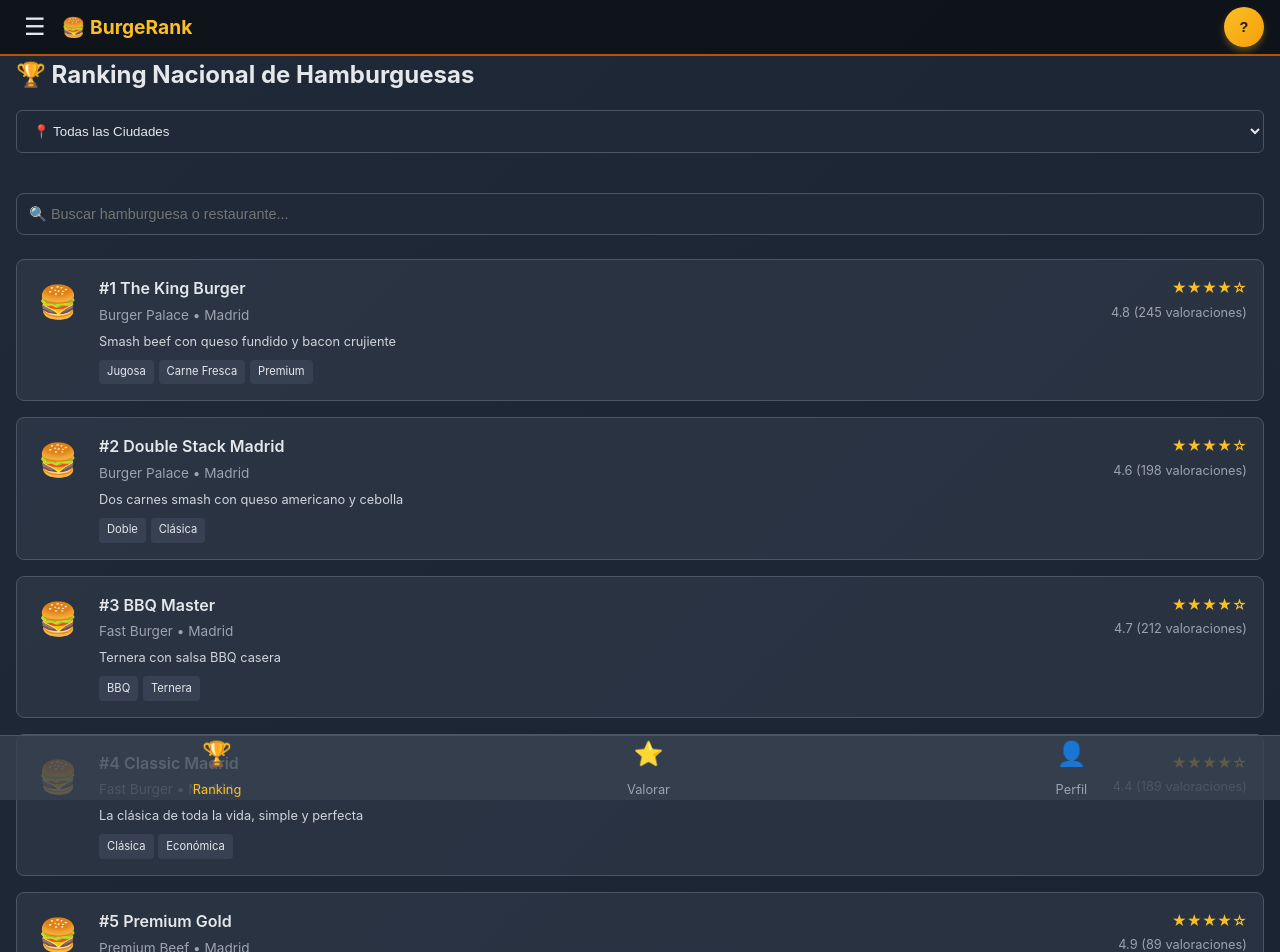
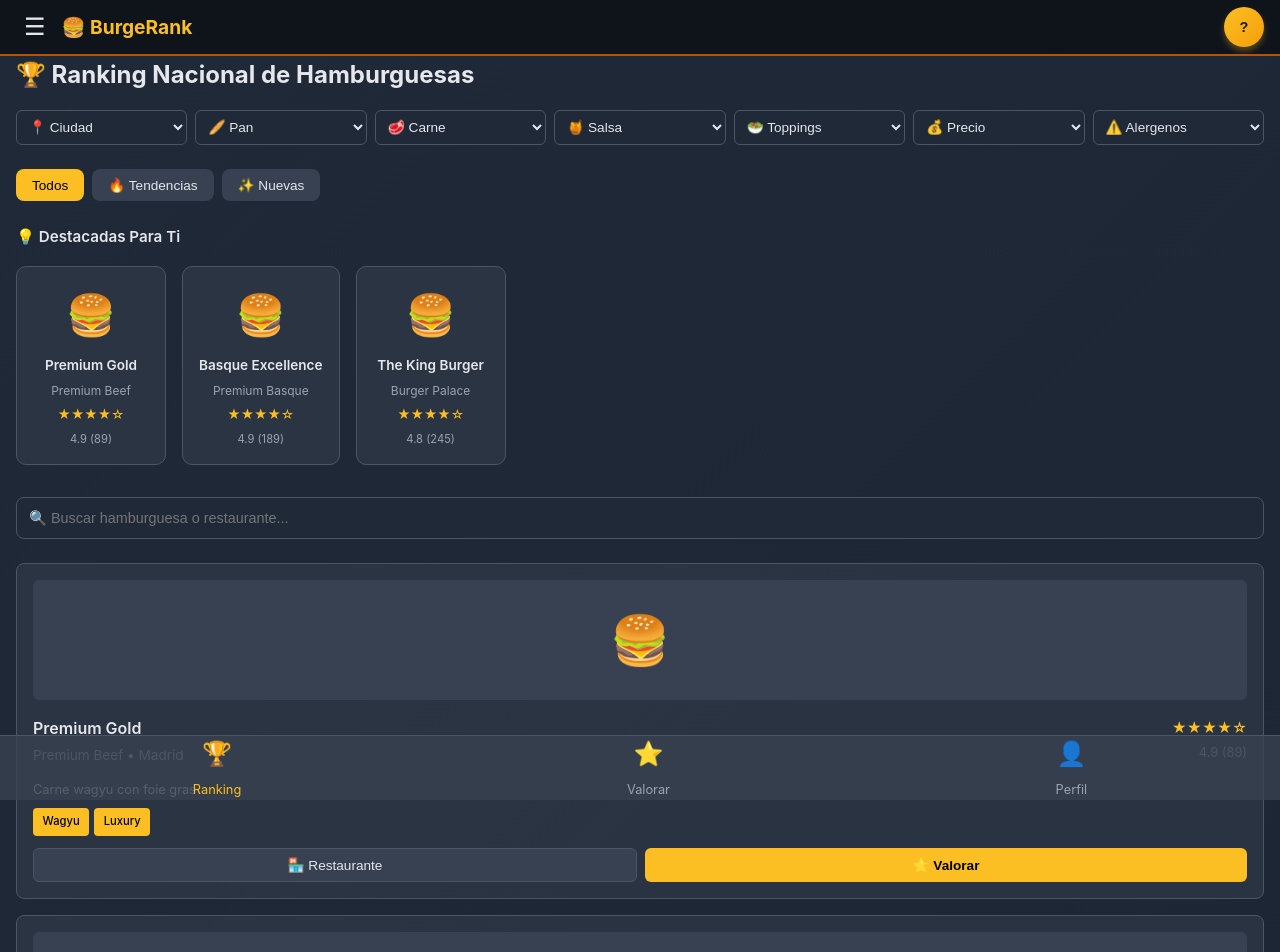
Before and after one commit to Espimo/burgerank, a Next.js app: page /ranking in a window 1280 px wide. Shown: the top 952 px of the page. Built offline with nearby package versions, Linux system fonts and the light colour scheme.

Commit message:
feat: complete ranking page with filters, views, slider, and fix rate wizard step visibility

```diff
--- a/app/ranking/page.tsx
+++ b/app/ranking/page.tsx
@@ -10,6 +10,8 @@ export default function RankingPage() {
   const [sidebarOpen, setSidebarOpen] = useState(false)
   const [selectedCity, setSelectedCity] = useState('')
   const [searchQuery, setSearchQuery] = useState('')
+  const [viewMode, setViewMode] = useState('todos') // 'todos', 'tendencias', 'nuevas'
+  const [scrollPosition, setScrollPosition] = useState(0)
 
   const handleMenuClick = () => {
     setSidebarOpen(true)
@@ -20,13 +22,24 @@ export default function RankingPage() {
   }
 
   // Filter burgers based on city and search
-  const filteredBurgers = burgers.filter(burger => {
+  let filteredBurgers = burgers.filter(burger => {
     const matchCity = !selectedCity || burger.city === selectedCity
     const matchSearch = !searchQuery ||
       burger.name.toLowerCase().includes(searchQuery.toLowerCase()) ||
       burger.restaurant.toLowerCase().includes(searchQuery.toLowerCase())
     return matchCity && matchSearch
   })
+
+  // Sort based on view mode
+  if (viewMode === 'todos') {
+    filteredBurgers = [...filteredBurgers].sort((a, b) => b.rating - a.rating)
+  } else if (viewMode === 'tendencias') {
+    // Tendencias: por rating pero reciente (simulado con reviews)
+    filteredBurgers = [...filteredBurgers].sort((a, b) => b.rating - a.rating || b.reviews - a.reviews)
+  } else if (viewMode === 'nuevas') {
+    // Nuevas: ordenadas por posición descendente (más nuevas primero)
+    filteredBurgers = [...filteredBurgers].sort((a, b) => b.position - a.position)
+  }
 
   const renderStars = (rating: number) => {
     const stars = []
@@ -36,6 +49,18 @@ export default function RankingPage() {
     return stars.join('')
   }
 
+  const handleScrollSlider = (direction: 'left' | 'right') => {
+    const slider = document.getElementById('featured-slider')
+    if (slider) {
+      const newPos = scrollPosition + (direction === 'left' ? -200 : 200)
+      slider.scrollLeft = newPos
+      setScrollPosition(newPos)
+    }
+  }
+
+  // Get top 3 featured burgers
+  const featuredBurgers = [...burgers].sort((a, b) => b.rating - a.rating).slice(0, 3)
+
   return (
     <div className="container">
       <TopBar onMenuClick={handleMenuClick} />
@@ -44,20 +69,127 @@ export default function RankingPage() {
       <div className="main">
         <h2 className="text-2xl font-bold mb-4">🏆 Ranking Nacional de Hamburguesas</h2>
 
-        {/* Filtro por Ciudad */}
+        {/* Filtros principales */}
+        <div style={{ display: 'grid', gridTemplateColumns: 'repeat(auto-fit, minmax(100px, 1fr))', gap: '0.5rem', marginBottom: '1.5rem' }}>
+          <select className="filter-select" style={{ padding: '0.5rem', border: '1px solid #4b5563', backgroundColor: '#1f2937', color: '#e5e7eb', borderRadius: '0.375rem', cursor: 'pointer', fontSize: '0.85rem' }}>
+            <option>📍 Ciudad</option>
+            <option>Madrid</option>
+            <option>Barcelona</option>
+            <option>Valencia</option>
+            <option>Sevilla</option>
+            <option>Bilbao</option>
+          </select>
+          <select className="filter-select" style={{ padding: '0.5rem', border: '1px solid #4b5563', backgroundColor: '#1f2937', color: '#e5e7eb', borderRadius: '0.375rem', cursor: 'pointer', fontSize: '0.85rem' }}>
+            <option>🥖 Pan</option>
+            <option>Sésamo</option>
+            <option>Brioche</option>
+            <option>Mantequilla</option>
+          </select>
+          <select className="filter-select" style={{ padding: '0.5rem', border: '1px solid #4b5563', backgroundColor: '#1f2937', color: '#e5e7eb', borderRadius: '0.375rem', cursor: 'pointer', fontSize: '0.85rem' }}>
+            <option>🥩 Carne</option>
+            <option>Ternera</option>
+            <option>Pollo</option>
+            <option>Smash</option>
+          </select>
+          <select className="filter-select" style={{ padding: '0.5rem', border: '1px solid #4b5563', backgroundColor: '#1f2937', color: '#e5e7eb', borderRadius: '0.375rem', cursor: 'pointer', fontSize: '0.85rem' }}>
+            <option>🍯 Salsa</option>
+            <option>BBQ</option>
+            <option>Ketchup</option>
+            <option>Mayo</option>
+          </select>
+          <select className="filter-select" style={{ padding: '0.5rem', border: '1px solid #4b5563', backgroundColor: '#1f2937', color: '#e5e7eb', borderRadius: '0.375rem', cursor: 'pointer', fontSize: '0.85rem' }}>
+            <option>🥗 Toppings</option>
+            <option>Bacon</option>
+            <option>Queso</option>
+            <option>Cebolla</option>
+          </select>
+          <select className="filter-select" style={{ padding: '0.5rem', border: '1px solid #4b5563', backgroundColor: '#1f2937', color: '#e5e7eb', borderRadius: '0.375rem', cursor: 'pointer', fontSize: '0.85rem' }}>
+            <option>💰 Precio</option>
+            <option>0-10€</option>
+            <option>10-20€</option>
+            <option>20-30€</option>
+          </select>
+          <select className="filter-select" style={{ padding: '0.5rem', border: '1px solid #4b5563', backgroundColor: '#1f2937', color: '#e5e7eb', borderRadius: '0.375rem', cursor: 'pointer', fontSize: '0.85rem' }}>
+            <option>⚠️ Alergenos</option>
+            <option>Sin gluten</option>
+            <option>Sin frutos secos</option>
+            <option>Vegetariano</option>
+          </select>
+        </div>
+
+        {/* Filtros rápidos */}
+        <div style={{ display: 'flex', gap: '0.5rem', marginBottom: '1.5rem', flexWrap: 'wrap' }}>
+          <button
+            className={`filter-btn ${viewMode === 'todos' ? 'active' : ''}`}
+            onClick={() => setViewMode('todos')}
+            style={{ fontSize: '0.85rem', backgroundColor: viewMode === 'todos' ? '#fbbf24' : '#374151', color: viewMode === 'todos' ? '#000' : '#e5e7eb', border: 'none' }}
+          >
+            Todos
+          </button>
+          <button
+            className={`filter-btn ${viewMode === 'tendencias' ? 'active' : ''}`}
+            onClick={() => setViewMode('tendencias')}
+            style={{ fontSize: '0.85rem', backgroundColor: viewMode === 'tendencias' ? '#fbbf24' : '#374151', color: viewMode === 'tendencias' ? '#000' : '#e5e7eb', border: 'none' }}
+          >
+            🔥 Tendencias
+          </button>
+          <button
+            className={`filter-btn ${viewMode === 'nuevas' ? 'active' : ''}`}
+            onClick={() => setViewMode('nuevas')}
+            style={{ fontSize: '0.85rem', backgroundColor: viewMode === 'nuevas' ? '#fbbf24' : '#374151', color: viewMode === 'nuevas' ? '#000' : '#e5e7eb', border: 'none' }}
+          >
+            ✨ Nuevas
+          </button>
+        </div>
+
+        {/* Slider destacadas */}
         <div style={{ marginBottom: '1.5rem' }}>
-          <select
-            className="filter-select"
-            value={selectedCity}
-            onChange={(e) => setSelectedCity(e.target.value)}
-            style={{ padding: '0.75rem', border: '1px solid #4b5563', backgroundColor: '#1f2937', color: '#e5e7eb', borderRadius: '0.375rem', cursor: 'pointer', width: '100%', marginBottom: '1rem' }}>
-            <option value="">📍 Todas las Ciudades</option>
-            <option value="Madrid">Madrid</option>
-            <option value="Barcelona">Barcelona</option>
-            <option value="Valencia">Valencia</option>
-            <option value="Sevilla">Sevilla</option>
-            <option value="Bilbao">Bilbao</option>
-          </select>
+          <h3 style={{ display: 'flex', alignItems: 'center', gap: '0.5rem', fontSize: '0.95rem', fontWeight: '600', marginBottom: '1rem' }}>
+            💡 Destacadas Para Ti
+          </h3>
+          <div style={{ position: 'relative' }}>
+            <div
+              id="featured-slider"
+              style={{
+                display: 'flex',
+                gap: '1rem',
+                overflowX: 'auto',
+                scrollBehavior: 'smooth',
+                paddingBottom: '0.5rem'
+              }}
+            >
+              {featuredBurgers.map(burger => (
+                <div
+                  key={burger.id}
+                  className="card"
+                  style={{
+                    minWidth: '150px',
+                    flexShrink: 0,
+                    padding: '1rem',
+                    cursor: 'pointer',
+                    textAlign: 'center',
+                    transition: 'transform 0.2s'
+                  }}
+                  onMouseOver={(e) => e.currentTarget.style.transform = 'scale(1.05)'}
+                  onMouseOut={(e) => e.currentTarget.style.transform = 'scale(1)'}
+                >
+                  <div style={{ fontSize: '2.5rem', marginBottom: '0.5rem' }}>🍔</div>
+                  <div style={{ fontSize: '0.85rem', fontWeight: '600', marginBottom: '0.3rem' }}>
+                    {burger.name}
+                  </div>
+                  <div style={{ fontSize: '0.75rem', color: '#9ca3af', marginBottom: '0.3rem' }}>
+                    {burger.restaurant}
+                  </div>
+                  <div style={{ fontSize: '0.8rem', color: '#fbbf24', marginBottom: '0.3rem' }}>
+                    {renderStars(burger.rating)}
+                  </div>
+                  <div style={{ fontSize: '0.7rem', color: '#9ca3af' }}>
+                    {burger.rating.toFixed(1)} ({burger.reviews})
+                  </div>
+                </div>
+              ))}
+            </div>
+          </div>
         </div>
 
         {/* Buscador */}
@@ -82,21 +214,32 @@ export default function RankingPage() {
         {/* Resultados */}
         {filteredBurgers.length > 0 ? (
           <div style={{ display: 'grid', gap: '1rem' }}>
-            {filteredBurgers.map((burger, index) => (
-              <div key={burger.id} className="card" style={{ padding: '1rem', borderRadius: '0.5rem' }}>
-                <div style={{ display: 'flex', gap: '1rem' }}>
-                  <div style={{ minWidth: '50px', fontSize: '2rem', textAlign: 'center' }}>🍔</div>
-                  <div style={{ flex: 1 }}>
-                    <div style={{ display: 'flex', justifyContent: 'space-between', alignItems: 'start' }}>
+            {filteredBurgers.map((burger) => (
+              <div key={burger.id} className="card" style={{ padding: '1rem', borderRadius: '0.5rem', overflow: 'hidden' }}>
+                <div style={{ display: 'flex', gap: '1rem', flexDirection: 'column' }}>
+                  {/* Imagen arriba */}
+                  <div style={{
+                    width: '100%',
+                    height: '120px',
+                    backgroundColor: '#374151',
+                    borderRadius: '0.375rem',
+                    display: 'flex',
+                    alignItems: 'center',
+                    justifyContent: 'center',
+                    fontSize: '3rem'
+                  }}>
+                    🍔
+                  </div>
+
+                  {/* Contenido */}
+                  <div>
+                    <div style={{ display: 'flex', justifyContent: 'space-between', alignItems: 'start', marginBottom: '0.5rem' }}>
                       <div>
                         <div style={{ fontSize: '1rem', fontWeight: '600', marginBottom: '0.2rem' }}>
-                          #{index + 1} {burger.name}
+                          {burger.name}
                         </div>
                         <div style={{ fontSize: '0.85rem', color: '#9ca3af', marginBottom: '0.3rem' }}>
                           {burger.restaurant} • {burger.city}
-                        </div>
-                        <div style={{ fontSize: '0.8rem', color: '#d1d5db' }}>
-                          {burger.description}
                         </div>
                       </div>
                       <div style={{ textAlign: 'right' }}>
@@ -104,16 +247,62 @@ export default function RankingPage() {
                           {renderStars(burger.rating)}
                         </div>
                         <div style={{ fontSize: '0.8rem', color: '#9ca3af' }}>
-                          {burger.rating.toFixed(1)} ({burger.reviews} valoraciones)
+                          {burger.rating.toFixed(1)} ({burger.reviews})
                         </div>
                       </div>
                     </div>
-                    <div style={{ marginTop: '0.5rem', display: 'flex', gap: '0.3rem', flexWrap: 'wrap' }}>
+
+                    <div style={{ fontSize: '0.8rem', color: '#d1d5db', marginBottom: '0.5rem' }}>
+                      {burger.description}
+                    </div>
+
+                    {/* Tags amarillos */}
+                    <div style={{ marginBottom: '0.75rem', display: 'flex', gap: '0.3rem', flexWrap: 'wrap' }}>
                       {burger.tags.map((tag, i) => (
-                        <span key={i} style={{ fontSize: '0.7rem', backgroundColor: '#374151', color: '#e5e7eb', padding: '0.2rem 0.5rem', borderRadius: '0.25rem' }}>
+                        <span key={i} style={{ fontSize: '0.7rem', backgroundColor: '#fbbf24', color: '#000', padding: '0.3rem 0.6rem', borderRadius: '0.25rem', fontWeight: '500' }}>
                           {tag}
                         </span>
                       ))}
+                    </div>
+
+                    {/* Botones */}
+                    <div style={{ display: 'flex', gap: '0.5rem' }}>
+                      <button
+                        style={{
+                          flex: 1,
+                          padding: '0.5rem',
+                          backgroundColor: '#374151',
+                          color: '#e5e7eb',
+                          border: '1px solid #4b5563',
+                          borderRadius: '0.375rem',
+                          cursor: 'pointer',
+                          fontSize: '0.85rem',
+                          fontWeight: '500',
+                          transition: 'all 0.2s'
+                        }}
+                        onMouseOver={(e) => {e.currentTarget.style.backgroundColor = '#4b5563'}}
+                        onMouseOut={(e) => {e.currentTarget.style.backgroundColor = '#374151'}}
+                      >
+                        🏪 Restaurante
+                      </button>
+                      <button
+                        style={{
+                          flex: 1,
+                          padding: '0.5rem',
+                          backgroundColor: '#fbbf24',
+                          color: '#000',
+                          border: 'none',
+                          borderRadius: '0.375rem',
+                          cursor: 'pointer',
+                          fontSize: '0.85rem',
+                          fontWeight: '600',
+                          transition: 'all 0.2s'
+                        }}
+                        onMouseOver={(e) => {e.currentTarget.style.backgroundColor = '#f59e0b'}}
+                        onMouseOut={(e) => {e.currentTarget.style.backgroundColor = '#fbbf24'}}
+                      >
+                        ⭐ Valorar
+                      </button>
                     </div>
                   </div>
                 </div>
```
Also changed, not shown: app/rate/page.tsx (+5 -5 lines), 2 other files (tests, documents, lock files or other folders).
